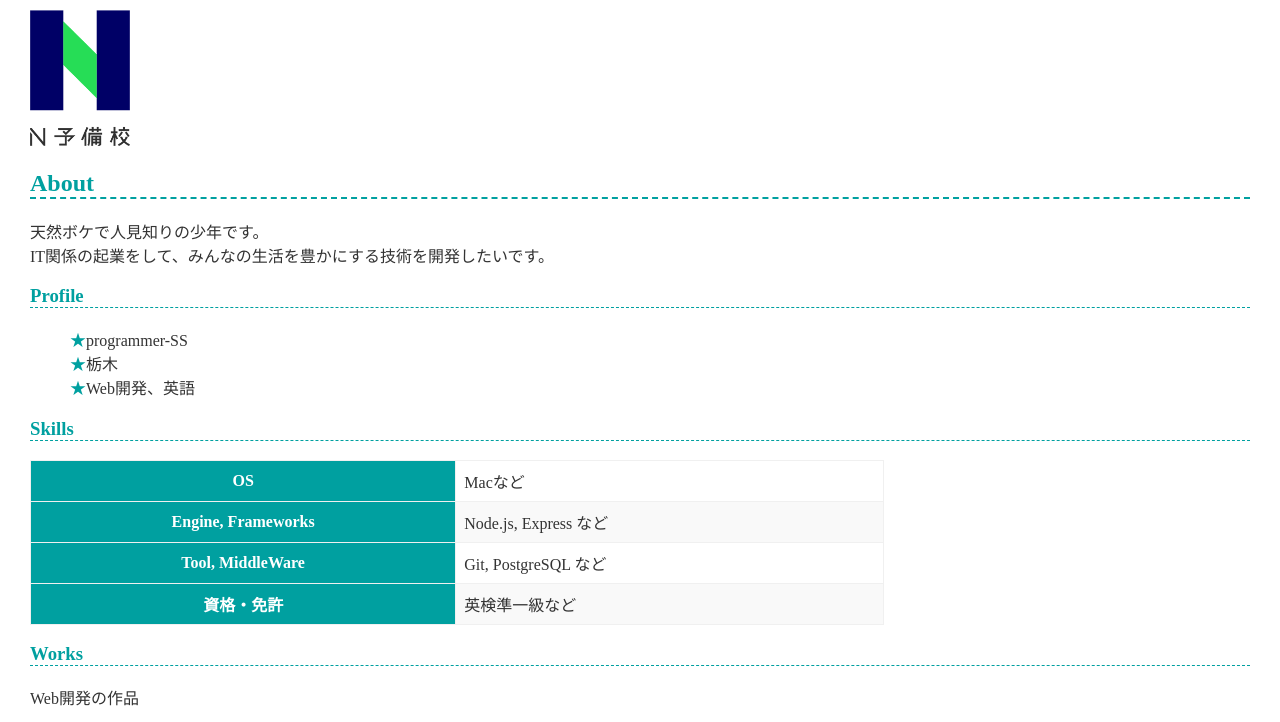
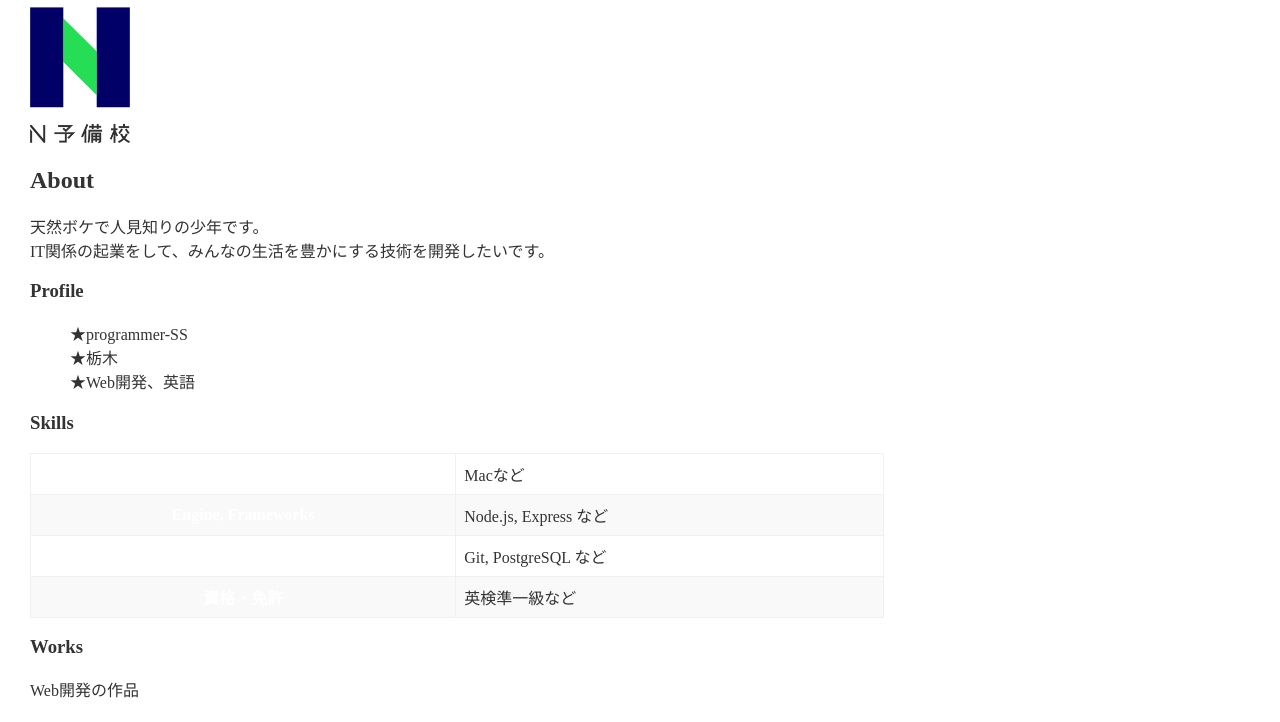
Before and after one commit to programmer-SS/programmer-SS.github.io, a plain HTML site: page index.html in a window 1280 px wide. Shown: the part 103-825 px from the top of the page. Drawn offline with Linux system fonts and the light colour scheme.

Commit message:
Update style.css

```diff
--- a/style.css
+++ b/style.css
@@ -3,7 +3,7 @@
 -------------------- */
 
 :root {
-  --theme-color: #00a0a0;
+  --theme-color: #00a0a0；
 }
 
 * {
```
